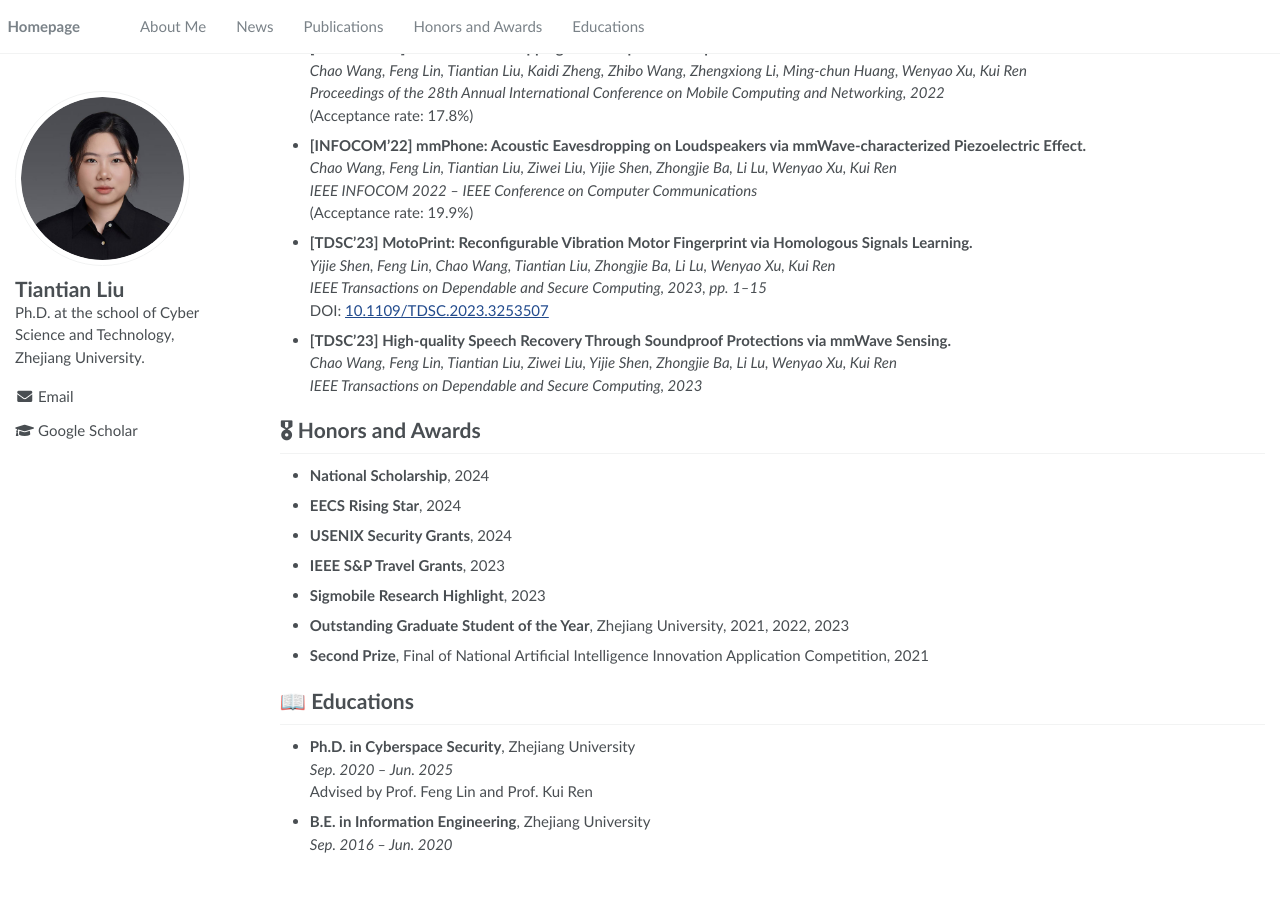
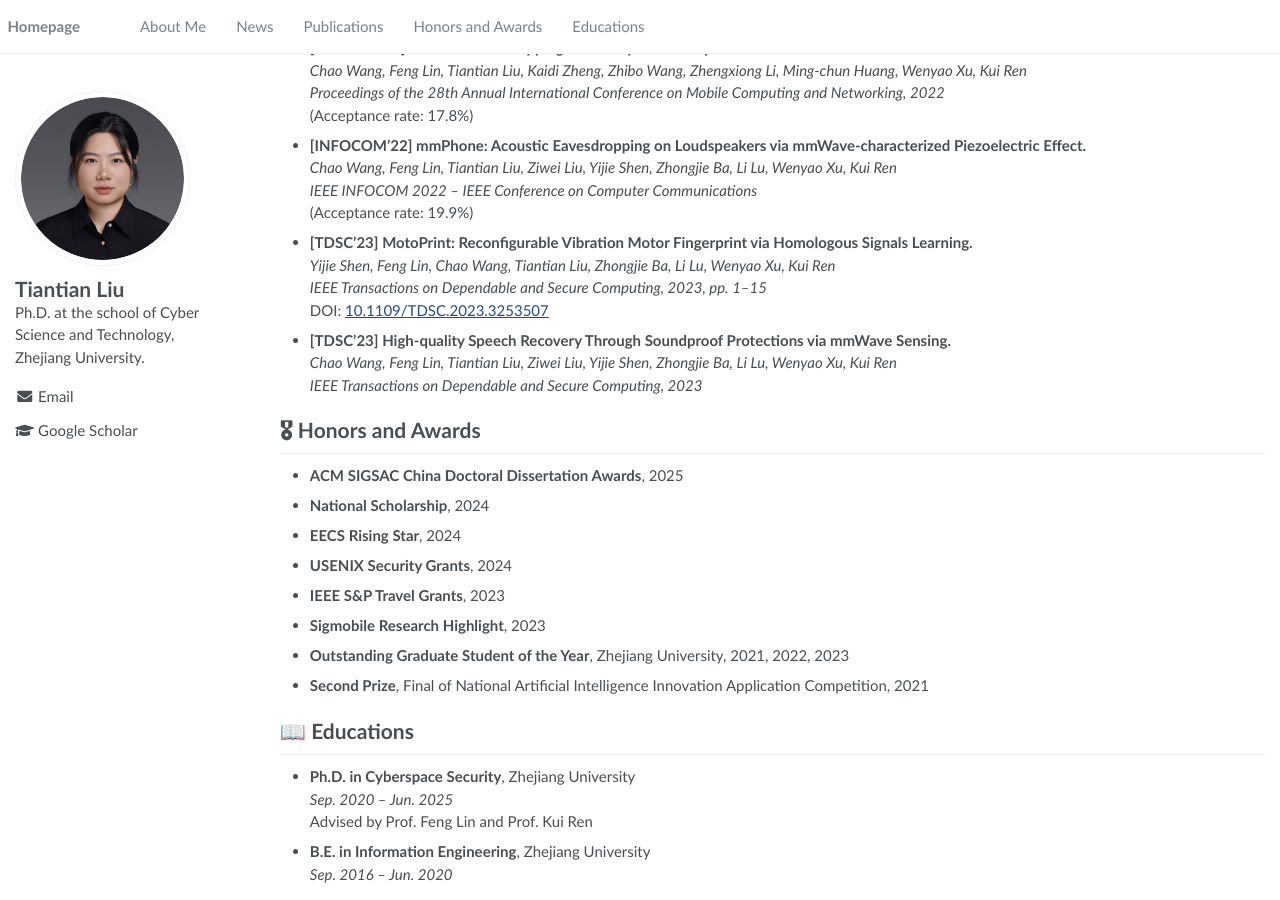
Before and after one commit to TitaniumTTL/TitaniumTTL.github.io, a Jekyll site: the page built from _pages/about.md, in a window 1280 px wide and 900 px high, scrolled down 1244 px. Built offline with Jekyll 4.4.1, drawn with Linux system fonts in a browser that asks for light colours; before the commit the page ends 2114 px from its top, so only the background shows below that.

Commit message:
Update about.md

```diff
--- a/_pages/about.md
+++ b/_pages/about.md
@@ -87,7 +87,7 @@ Tiantian Liu will join Xiamen University as an Assistant Professor in Fall 2025,
   _IEEE Transactions on Dependable and Secure Computing, 2023_
 
 # 🎖 Honors and Awards
-
+- **ACM SIGSAC China Doctoral Dissertation Awards**, 2025
 - **National Scholarship**, 2024
 - **EECS Rising Star**, 2024
 - **USENIX Security Grants**, 2024
```
